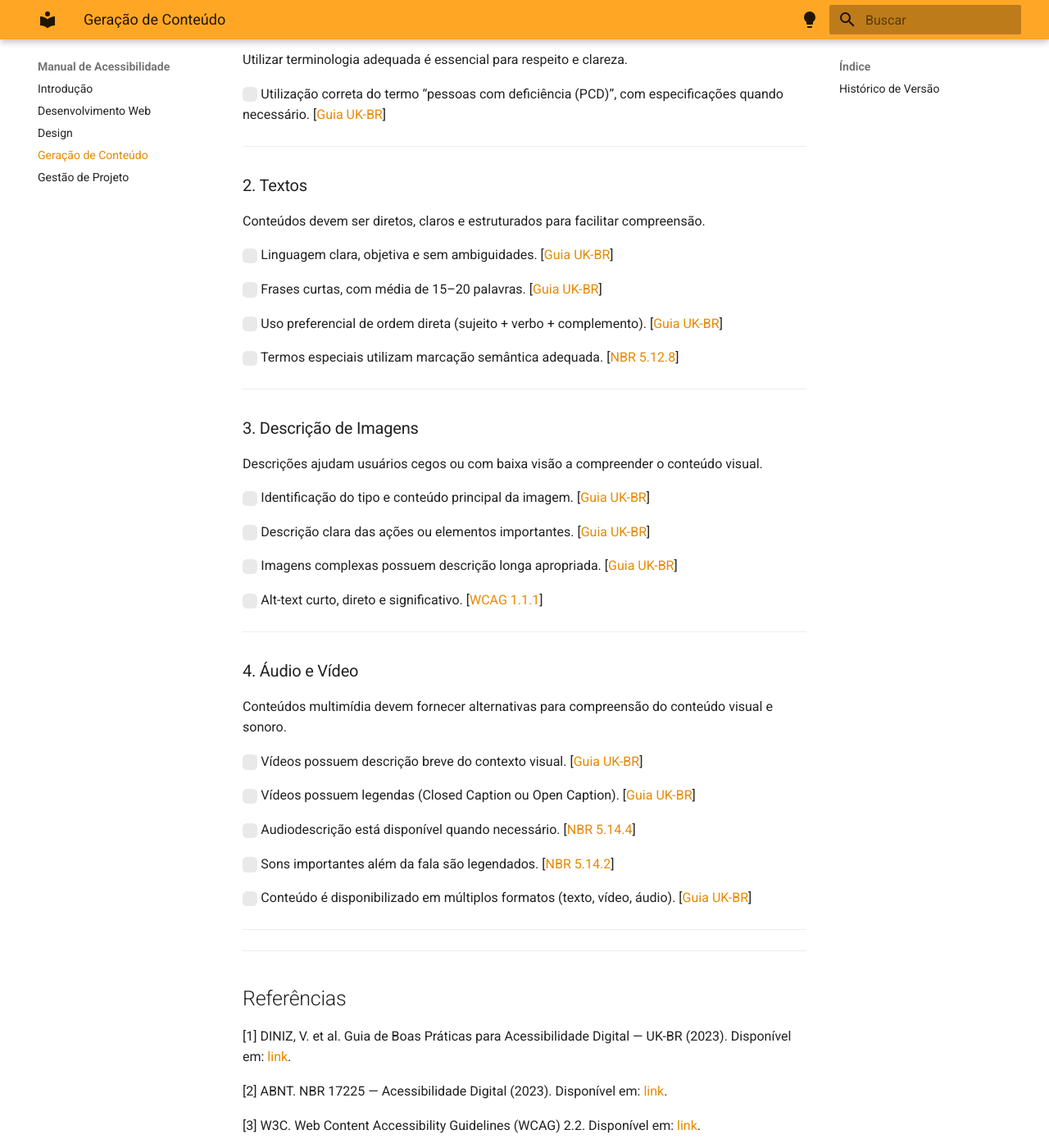
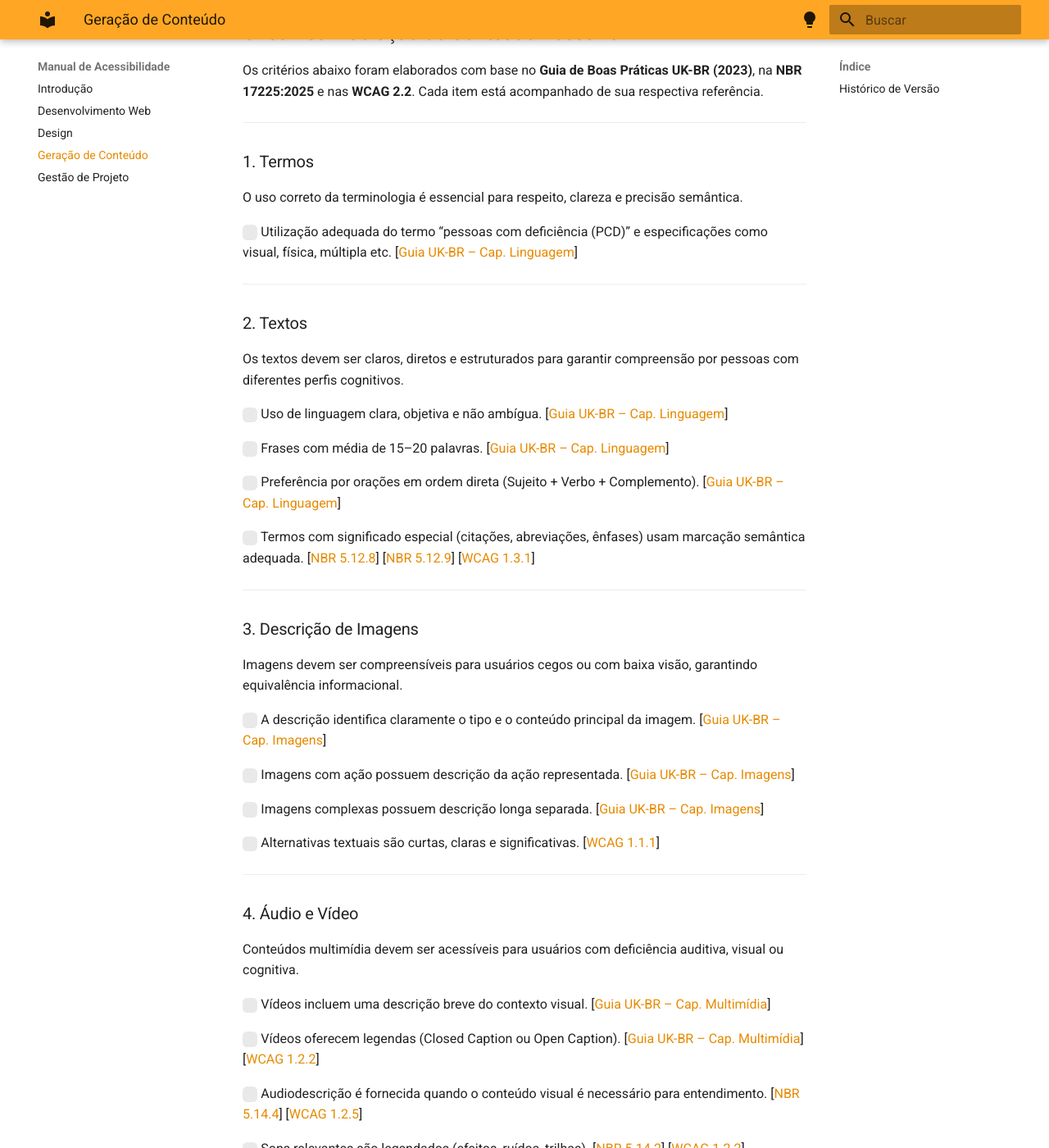
Before and after one commit to UnB-IHC/IHC-2025.2-Grupo6, an MkDocs documentation site: the page built from docs/manual/geracaoCont.md, in a window 1280 px wide and 1400 px high, scrolled down 937 px. Shown: the whole window at 82% size. Built offline with MkDocs 1.6.1 and Material for MkDocs 9.7.7, drawn with Linux system fonts in a browser that asks for light colours; some of the changed text lies outside the part shown.

Commit message:
Formatacao

```diff
--- a/docs/manual/geracaoCont.md
+++ b/docs/manual/geracaoCont.md
@@ -22,126 +22,152 @@ Descrever imagens, usar linguagem clara e oferecer alternativas acessíveis gara
 
 <hr>
 
-<!-- CHECKLIST DE CONTEÚDO -->
+<!-- CHECKLIST DE GERAÇÃO DE CONTEÚDO -->
 
+<h2>Checklist – Geração de Conteúdo Acessível</h2>
+<p>Os critérios abaixo foram elaborados com base no <b>Guia de Boas Práticas UK-BR (2023)</b>, na <b>NBR 17225:2025</b> e nas <b>WCAG 2.2</b>. Cada item está acompanhado de sua respectiva referência.</p>
+
+<hr>
+
+<!-- 1. TERMOS -->
 <h3>1. Termos</h3>
-<p>Utilizar terminologia adequada é essencial para respeito e clareza.</p>
+<p>O uso correto da terminologia é essencial para respeito, clareza e precisão semântica.</p>
 
 <label class="criterio">
   <input type="checkbox" data-group="conteudo">
-  Utilização correta do termo “pessoas com deficiência (PCD)”, com especificações quando necessário.
-  [<a href="#ref1">Guia UK-BR</a>]
+  Utilização adequada do termo “pessoas com deficiência (PCD)” e especificações como visual, física, múltipla etc.
+  [<a href="#refUK">Guia UK-BR – Cap. Linguagem</a>]
 </label>
 
 <hr>
 
+<!-- 2. TEXTOS -->
 <h3>2. Textos</h3>
-<p>Conteúdos devem ser diretos, claros e estruturados para facilitar compreensão.</p>
+<p>Os textos devem ser claros, diretos e estruturados para garantir compreensão por pessoas com diferentes perfis cognitivos.</p>
 
 <label class="criterio">
   <input type="checkbox" data-group="conteudo">
-  Linguagem clara, objetiva e sem ambiguidades.
-  [<a href="#ref1">Guia UK-BR</a>]
+  Uso de linguagem clara, objetiva e não ambígua.
+  [<a href="#refUK">Guia UK-BR – Cap. Linguagem</a>]
 </label>
 
 <label class="criterio">
   <input type="checkbox" data-group="conteudo">
-  Frases curtas, com média de 15–20 palavras.
-  [<a href="#ref1">Guia UK-BR</a>]
+  Frases com média de 15–20 palavras.
+  [<a href="#refUK">Guia UK-BR – Cap. Linguagem</a>]
 </label>
 
 <label class="criterio">
   <input type="checkbox" data-group="conteudo">
-  Uso preferencial de ordem direta (sujeito + verbo + complemento).
-  [<a href="#ref1">Guia UK-BR</a>]
+  Preferência por orações em ordem direta (Sujeito + Verbo + Complemento).
+  [<a href="#refUK">Guia UK-BR – Cap. Linguagem</a>]
 </label>
 
 <label class="criterio">
   <input type="checkbox" data-group="conteudo">
-  Termos especiais utilizam marcação semântica adequada.
-  [<a href="#ref2">NBR 5.12.8</a>]
+  Termos com significado especial (citações, abreviações, ênfases) usam marcação semântica adequada.
+  [<a href="#refNBR">NBR 5.12.8</a>]
+  [<a href="#refNBR">NBR 5.12.9</a>]
+  [<a href="#refWCAG1">WCAG 1.3.1</a>]
 </label>
 
 <hr>
 
+<!-- 3. DESCRIÇÃO DE IMAGENS -->
 <h3>3. Descrição de Imagens</h3>
-<p>Descrições ajudam usuários cegos ou com baixa visão a compreender o conteúdo visual.</p>
+<p>Imagens devem ser compreensíveis para usuários cegos ou com baixa visão, garantindo equivalência informacional.</p>
 
 <label class="criterio">
   <input type="checkbox" data-group="conteudo">
-  Identificação do tipo e conteúdo principal da imagem.
-  [<a href="#ref1">Guia UK-BR</a>]
+  A descrição identifica claramente o tipo e o conteúdo principal da imagem.
+  [<a href="#refUK">Guia UK-BR – Cap. Imagens</a>]
 </label>
 
 <label class="criterio">
   <input type="checkbox" data-group="conteudo">
-  Descrição clara das ações ou elementos importantes.
-  [<a href="#ref1">Guia UK-BR</a>]
+  Imagens com ação possuem descrição da ação representada.
+  [<a href="#refUK">Guia UK-BR – Cap. Imagens</a>]
 </label>
 
 <label class="criterio">
   <input type="checkbox" data-group="conteudo">
-  Imagens complexas possuem descrição longa apropriada.
-  [<a href="#ref1">Guia UK-BR</a>]
+  Imagens complexas possuem descrição longa separada.
+  [<a href="#refUK">Guia UK-BR – Cap. Imagens</a>]
 </label>
 
 <label class="criterio">
   <input type="checkbox" data-group="conteudo">
-  Alt-text curto, direto e significativo.
-  [<a href="#ref3">WCAG 1.1.1</a>]
+  Alternativas textuais são curtas, claras e significativas.
+  [<a href="#refWCAGALT">WCAG 1.1.1</a>]
 </label>
 
 <hr>
 
+<!-- 4. ÁUDIO E VÍDEO -->
 <h3>4. Áudio e Vídeo</h3>
-<p>Conteúdos multimídia devem fornecer alternativas para compreensão do conteúdo visual e sonoro.</p>
+<p>Conteúdos multimídia devem ser acessíveis para usuários com deficiência auditiva, visual ou cognitiva.</p>
 
 <label class="criterio">
   <input type="checkbox" data-group="conteudo">
-  Vídeos possuem descrição breve do contexto visual.
-  [<a href="#ref1">Guia UK-BR</a>]
+  Vídeos incluem uma descrição breve do contexto visual.
+  [<a href="#refUK">Guia UK-BR – Cap. Multimídia</a>]
 </label>
 
 <label class="criterio">
   <input type="checkbox" data-group="conteudo">
-  Vídeos possuem legendas (Closed Caption ou Open Caption).
-  [<a href="#ref1">Guia UK-BR</a>]
+  Vídeos oferecem legendas (Closed Caption ou Open Caption).
+  [<a href="#refUK">Guia UK-BR – Cap. Multimídia</a>]
+  [<a href="#refWCAGCaption">WCAG 1.2.2</a>]
 </label>
 
 <label class="criterio">
   <input type="checkbox" data-group="conteudo">
-  Audiodescrição está disponível quando necessário.
-  [<a href="#ref2">NBR 5.14.4</a>]
+  Audiodescrição é fornecida quando o conteúdo visual é necessário para entendimento.
+  [<a href="#refNBR">NBR 5.14.4</a>]
+  [<a href="#refWCAGADesc">WCAG 1.2.5</a>]
 </label>
 
 <label class="criterio">
   <input type="checkbox" data-group="conteudo">
-  Sons importantes além da fala são legendados.
-  [<a href="#ref2">NBR 5.14.2</a>]
+  Sons relevantes são legendados (efeitos, ruídos, trilhas).
+  [<a href="#refNBR">NBR 5.14.2</a>]
+  [<a href="#refWCAGCaption">WCAG 1.2.2</a>]
 </label>
 
 <label class="criterio">
   <input type="checkbox" data-group="conteudo">
-  Conteúdo é disponibilizado em múltiplos formatos (texto, vídeo, áudio).
-  [<a href="#ref1">Guia UK-BR</a>]
+  O conteúdo é disponibilizado em múltiplos formatos (texto, áudio e vídeo).
+  [<a href="#refUK">Guia UK-BR – Cap. Multimídia</a>]
 </label>
 
+<hr>
 
-<hr><hr>
+<!-- REFERÊNCIAS -->
+<h2>Referências Bibliográficas</h2>
 
-<h2>Referências</h2>
+<p><a id="refUK"></a>DINIZ, V. et al. <b>Guia de Boas Práticas para Acessibilidade Digital</b>. Programa de Cooperação UK-BR, 2023.
+Disponível em: https://www.gov.br/governodigital/pt-br/acessibilidade-e-usuario/acessibilidade-digital/guiaboaspraaticasparaacessibilidadedigital.pdf
+Acesso em: 09 mai. 2024.</p>
 
-<p id="ref1">[1] DINIZ, V. et al. Guia de Boas Práticas para Acessibilidade Digital — UK-BR (2023). Disponível em:
-<a target="_blank" href="https://www.gov.br/governodigital/pt-br/acessibilidade-e-usuario/acessibilidade-digital/guiaboaspraaticasparaacessibilidadedigital.pdf">link</a>.
-</p>
+<p><a id="refNBR"></a>ABNT NBR 17225:2025. <b>Acessibilidade em Conteúdo e Aplicações Web – Requisitos</b>.
+Disponível em: https://mwpt.com.br/wp-content/uploads/2025/04/ABNT-NBR-17225-Acessibilidade-Digital.pdf
+Acesso em: 23 jun. 2025.</p>
 
-<p id="ref2">[2] ABNT. NBR 17225 — Acessibilidade Digital (2023). Disponível em:
-<a target="_blank" href="https://mwpt.com.br/wp-content/uploads/2025/04/ABNT-NBR-17225-Acessibilidade-Digital.pdf">link</a>.
-</p>
+<p><a id="refWCAGALT"></a>WCAG 2.2 – <b>Critério 1.1.1 – Conteúdo Não Textual</b>.
+https://www.w3.org/WAI/standards-guidelines/wcag/
+Acesso em: 10 nov. 2025.</p>
 
-<p id="ref3">[3] W3C. Web Content Accessibility Guidelines (WCAG) 2.2. Disponível em:
-<a target="_blank" href="https://www.w3c.br/traducoes/wcag/wcag22-pt-BR/">link</a>.
-</p>
+<p><a id="refWCAG1"></a>WCAG 2.2 – <b>Critério 1.3.1 – Informação e Relacionamentos</b>.
+https://www.w3.org/WAI/standards-guidelines/wcag/
+Acesso em: 10 nov. 2025.</p>
+
+<p><a id="refWCAGCaption"></a>WCAG 2.2 – <b>Critério 1.2.2 – Legendas (Pré-gravado)</b>.
+https://www.w3.org/WAI/standards-guidelines/wcag/
+Acesso em: 10 nov. 2025.</p>
+
+<p><a id="refWCAGADesc"></a>WCAG 2.2 – <b>Critério 1.2.5 – Audiodescrição (Pré-gravada)</b>.
+https://www.w3.org/WAI/standards-guidelines/wcag/
+Acesso em: 10 nov. 2025.</p>
 
 
 ##  Histórico de Versão
```
Also changed, not shown: docs/manual/gestaoProj.md (+29 -13 lines).
